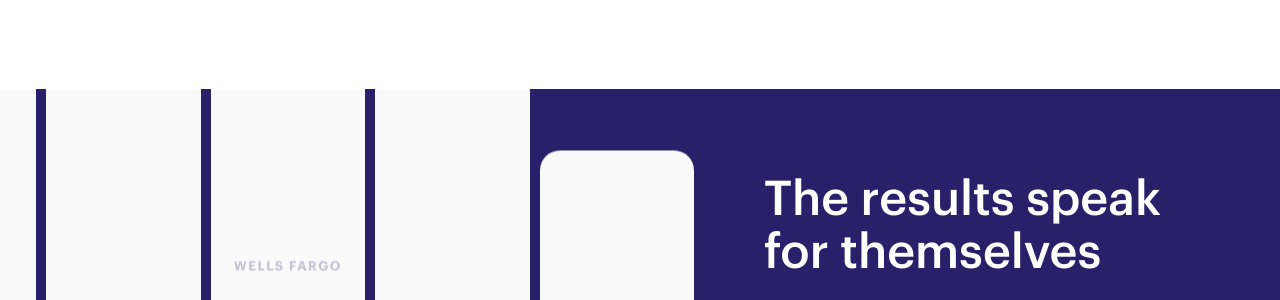
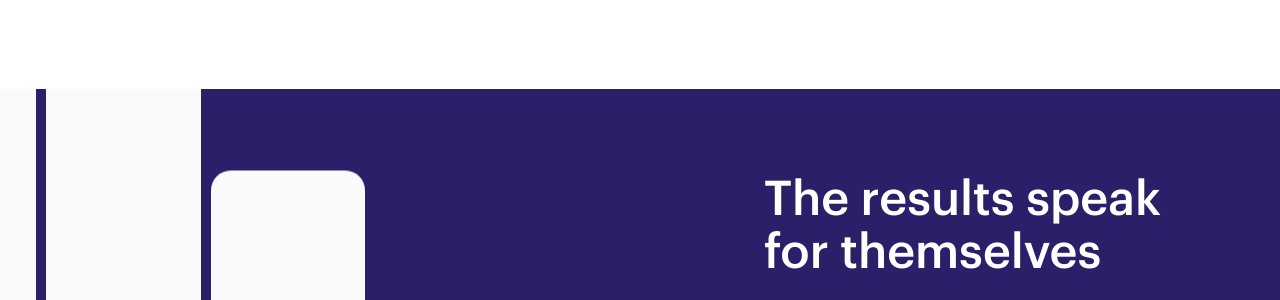
Before and after one commit to MONOKRONE/epic-landing, a Next.js app: page / in a window 1280 px wide. Shown: the part 6808-7108 px from the top of the page. Built offline with nearby package versions, Linux system fonts and the light colour scheme.

Commit message:
fix: staircase offsets 180px per column (33% of 550px card height)

```diff
--- a/components/PartnerGrid.tsx
+++ b/components/PartnerGrid.tsx
@@ -128,10 +128,10 @@ export default function PartnerGrid() {
           >
             {[
               { offset: 0, labels: ["CHASE", "", "", "", "", "", "", "", ""] },
-              { offset: 80, labels: ["", "ALLY FINANCIAL", "", "", "", "", "", "", ""] },
-              { offset: 160, labels: ["WELLS FARGO", "", "CAPITAL ONE", "", "", "", "", "", ""] },
-              { offset: 240, labels: ["", "", "", "TRUIST", "", "", "", "", ""] },
-              { offset: 320, labels: ["", "US BANK", "", "", "TD BANK", "", "", "", ""] },
+              { offset: 180, labels: ["", "ALLY FINANCIAL", "", "", "", "", "", "", ""] },
+              { offset: 360, labels: ["WELLS FARGO", "", "CAPITAL ONE", "", "", "", "", "", ""] },
+              { offset: 540, labels: ["", "", "", "TRUIST", "", "", "", "", ""] },
+              { offset: 720, labels: ["", "US BANK", "", "", "TD BANK", "", "", "", ""] },
             ].map((col, ci) => (
               <div key={ci} style={{ flex: 1, display: "flex", flexDirection: "column", gap: 10, paddingTop: col.offset }}>
                 {col.labels.map((label, ri) => (
```
